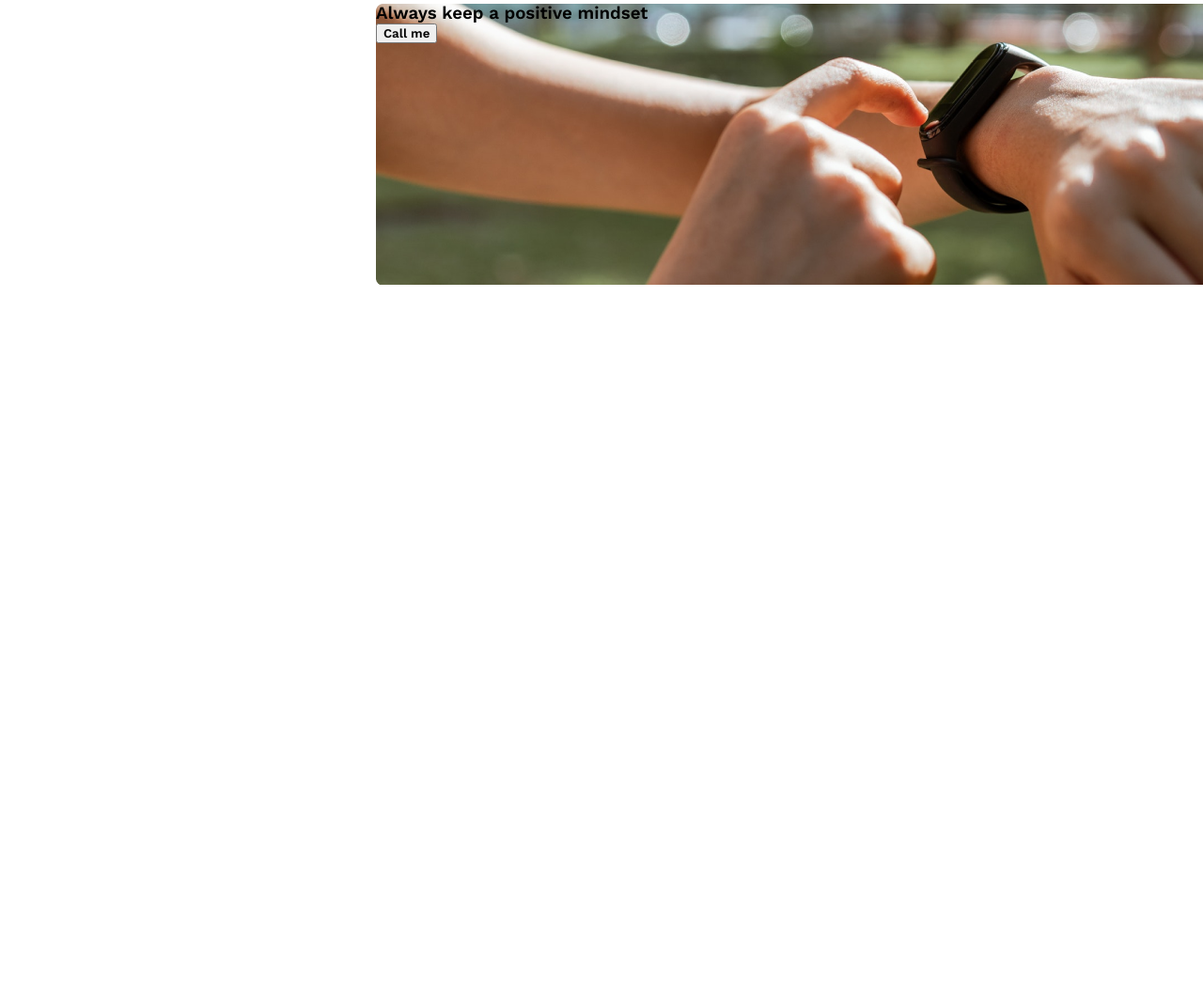
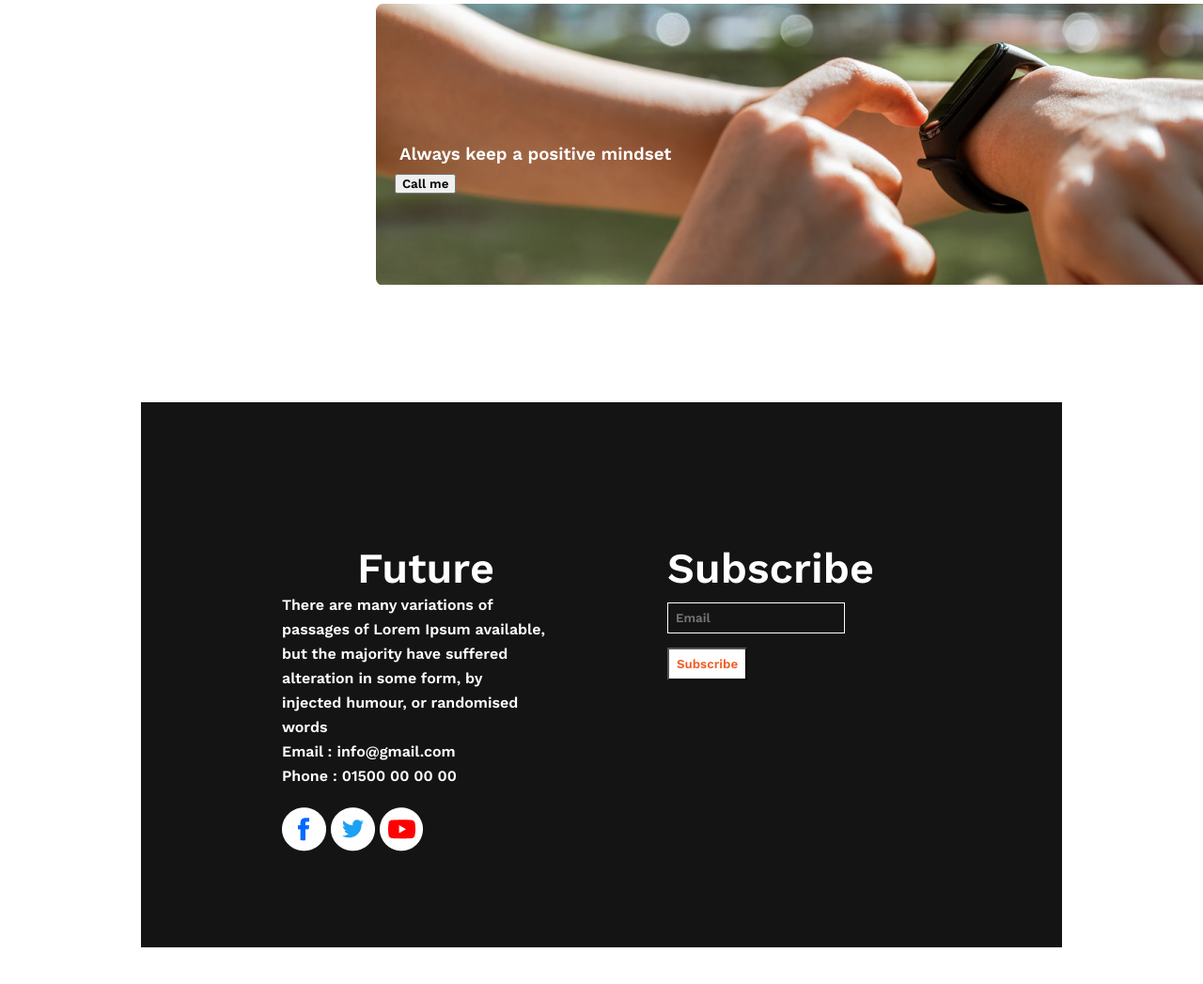
Before and after one commit to mamun164/new-year, a plain HTML site: page index.html in a window 1280 px wide. Shown: the part 2240-3287 px from the top of the page at 94% size. Before the commit the page ends 2543 px from the top, so only its background shows below. Drawn offline with nearby package versions, Linux system fonts and the light colour scheme.

Commit message:
footer add

```diff
--- a/index.html
+++ b/index.html
@@ -80,11 +80,35 @@
 
             <div class="gradient">
                 <h3 class="g-title">Always keep a positive mindset</h3>
-                <button>Call me</button>
+                <button class="btn-second">Call me</button>
             </div>
 
         </section>
     </main>
-    <footer></footer>
+    <footer  class="footer">
+        <div class="footer-items">
+            <div class="future">
+                <h3 class="future-title">
+                    Future
+                </h3>
+                <p class="future-discription">There are many variations of passages of Lorem Ipsum available, but the majority have suffered alteration in some form, by injected humour, or randomised words</p>
+                <p class="future-discription">Email : info@gmail.com</p>
+                <p class="future-discription">Phone : 01500 00 00 00</p>
+                <div class="social-media">
+                    <img src="images/icons/fb.png" alt="">
+                <img src="images/icons/twitter.png" alt="">
+                <img src="images/icons/youtube.png" alt="">
+                </div>
+            </div>
+            <div class="subscribe">
+                <h3 class="subscribe-title">
+                    Subscribe
+                </h3>
+                <input class="input-email" type="email" name="email" id="" placeholder="Email">
+                <br>
+                <button class="btn-subscrib">Subscribe</button>
+            </div>
+        </div>
+    </footer>
 </body>
 </html>
--- a/style/styles.css
+++ b/style/styles.css
@@ -106,3 +106,71 @@ line-height: 76px;
     background: linear-gradient(90deg, #F15B22 0%, rgba(241, 91, 34, 0) 100%);
     background-image: url('../images/watch.png');
 }
+.g-title{
+    padding-top: 150px;
+    padding-bottom: 10px;
+    padding-left: 25px;
+    color: #FFFFFF;
+}
+.btn-second{
+    margin-left: 20px;
+
+}
+
+/* footer style*/
+.footer{
+    height: 580px;
+    background-color: #151414;
+    margin: 125px 150px 100px;
+
+}
+.footer-items{
+    display: flex;
+    text-align: left;
+
+}
+.future-title{
+    font-weight: 700;
+    font-size: 45px;
+    padding-top: 150px;
+    color: #FFFFFF;
+    padding-left: 230px;
+
+}
+.future-discription{
+    font-weight: 400;
+    font-size: 16px;
+    line-height: 26px;
+    color: #FFFFFF;
+    padding-left: 150px;
+
+
+    width: 50%;
+}
+.subscribe-title{
+    font-weight: 700;
+    font-size: 45px;
+    padding-top: 150px;
+    color: #FFFFFF;
+    padding-right: 200px;
+    padding-bottom: 10px;
+
+}
+.social-media{
+    margin-left: 150px;
+    padding-top: 20px;
+
+}
+.input-email{
+    background-color: #151414;
+    color: #FFFFFF;
+    border: 0.1px solid #FFFFFF;
+    padding: 8px;
+}
+.btn-subscrib{
+    margin-top: 15px;
+    background-color: white;
+    color:#F15B22;
+    padding: 8px;
+
+}
```
